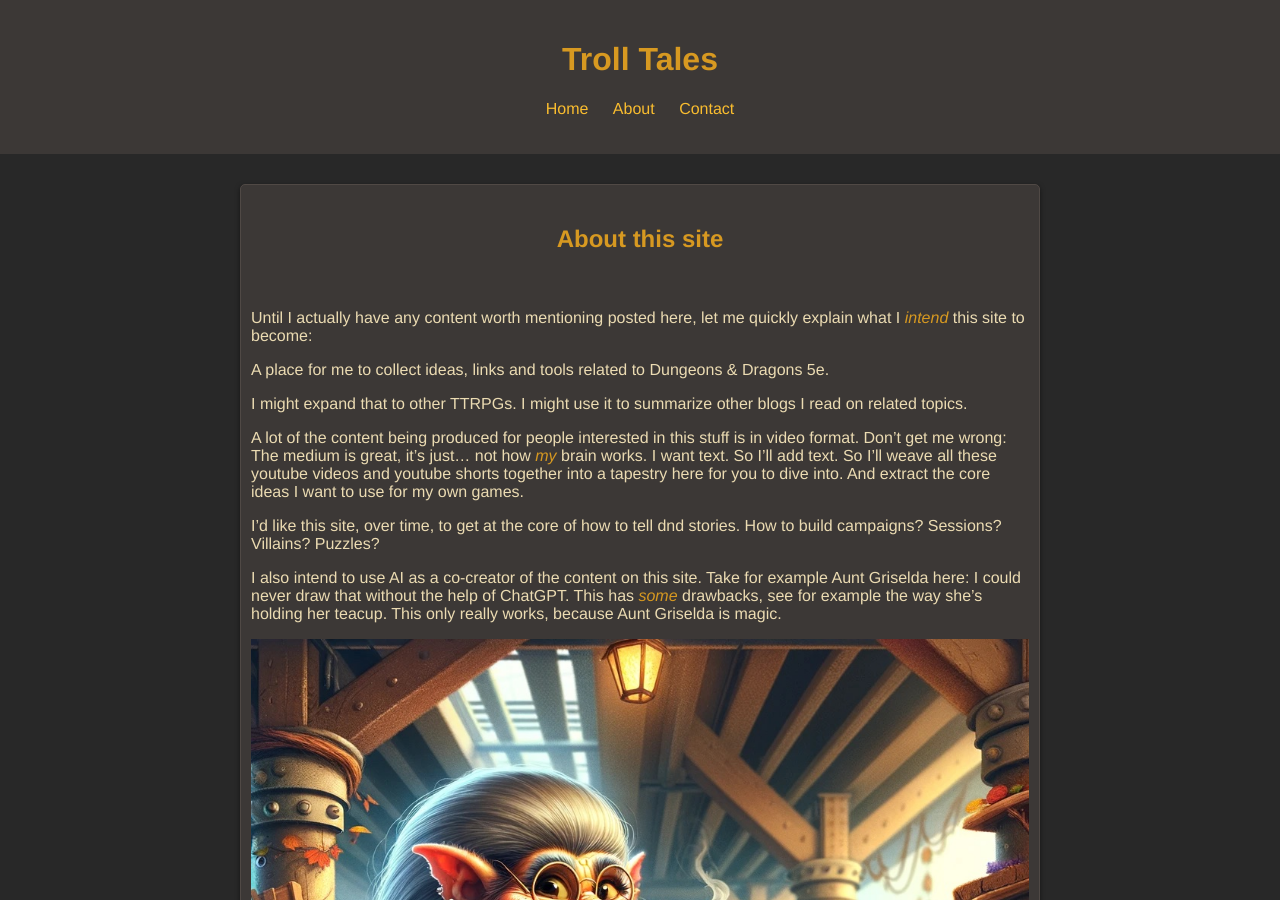
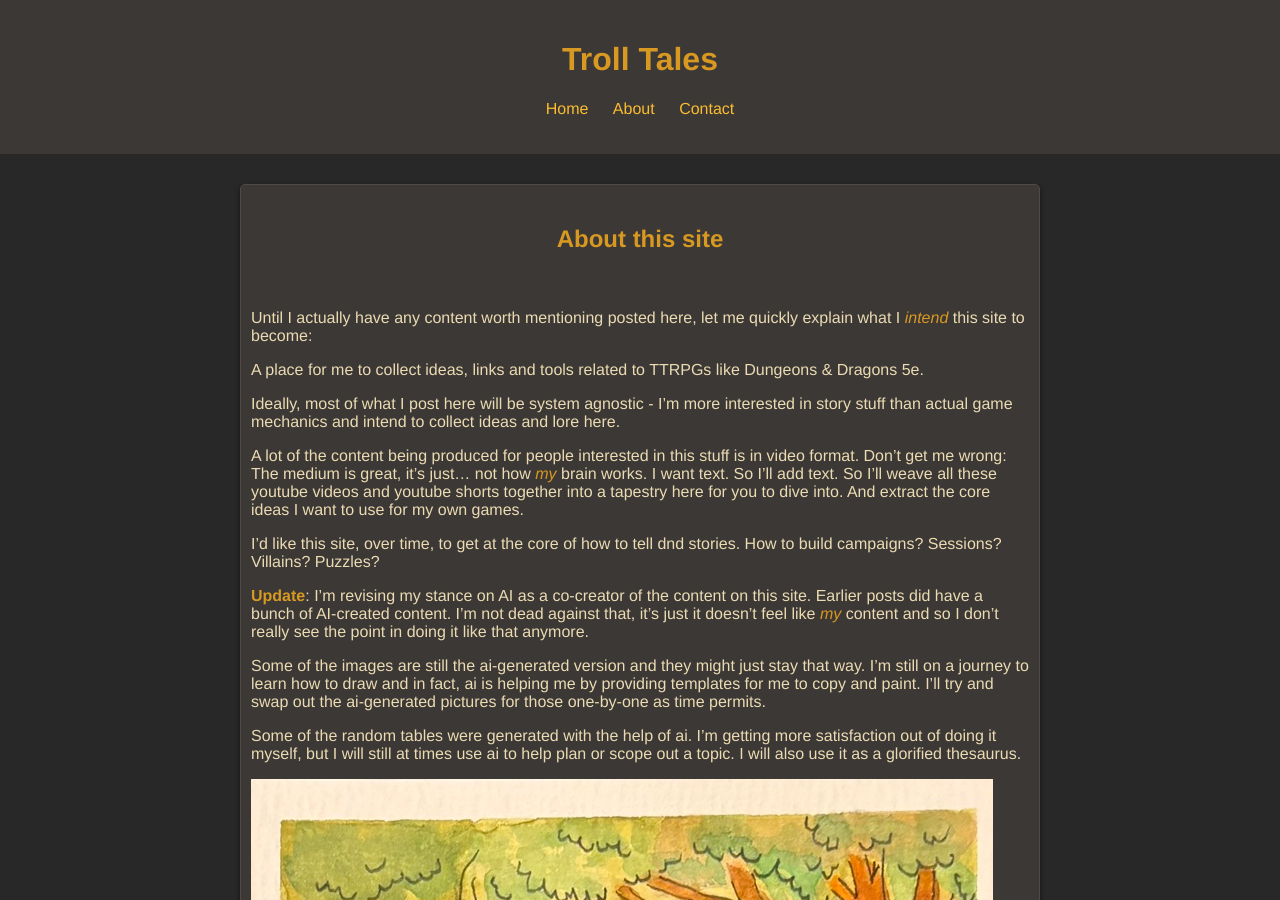
Before and after one commit to daren-thomas/troll-tales, a Jekyll site: the page built from pages/about.md, in a window 1280 px wide and 900 px high. Built offline with Jekyll 4.4.1, drawn with Linux system fonts in a browser that asks for light colours.

Commit message:
granny-toadstool in about.md

```diff
--- a/pages/about.md
+++ b/pages/about.md
@@ -5,18 +5,18 @@ title: About this site
 
 Until I actually have any content worth mentioning posted here, let me quickly explain what I _intend_ this site to become:
 
-A place for me to collect ideas, links and tools related to Dungeons & Dragons 5e.
+A place for me to collect ideas, links and tools related to TTRPGs like Dungeons & Dragons 5e.
 
-I might expand that to other TTRPGs. I might use it to summarize other blogs I read on related topics.
+Ideally, most of what I post here will be system agnostic - I'm more interested in story stuff than actual game mechanics and intend to collect ideas and lore here.
 
-A lot of the content being produced for people interested in this stuff is in video format. Don't get me wrong: The medium
-is great, it's just... not how _my_ brain works. I want text. So I'll add text. So I'll weave all these youtube videos
-and youtube shorts together into a tapestry here for you to dive into. And extract the core ideas I want to use for my own games.
+A lot of the content being produced for people interested in this stuff is in video format. Don't get me wrong: The medium is great, it's just... not how _my_ brain works. I want text. So I'll add text. So I'll weave all these youtube videos and youtube shorts together into a tapestry here for you to dive into. And extract the core ideas I want to use for my own games.
 
 I'd like this site, over time, to get at the core of how to tell dnd stories. How to build campaigns? Sessions? Villains? Puzzles?
 
-I also intend to use AI as a co-creator of the content on this site. Take for example Aunt Griselda here: I could never draw that without
-the help of ChatGPT. This has _some_ drawbacks, see for example the way she's holding her teacup. This only really works, because Aunt Griselda
-is magic.
+**Update**: I'm revising my stance on AI as a co-creator of the content on this site. Earlier posts did have a bunch of AI-created content. I'm not dead against that, it's just it doesn't feel like _my_ content and so I don't really see the point in doing it like that anymore.
 
-![Aunt Griselda drinking tea]({{ 'assets/images/aunt-griselda.jpeg' | relative_url }})
+Some of the images are still the ai-generated version and they might just stay that way. I'm still on a journey to learn how to draw and in fact, ai is helping me by providing templates for me to copy and paint. I'll try and swap out the ai-generated pictures for those one-by-one as time permits.
+
+Some of the random tables were generated with the help of ai. I'm getting more satisfaction out of doing it myself, but I will still at times use ai to help plan or scope out a topic. I will also use it as a glorified thesaurus.
+
+![Granny Toadstool drinking tea]({{ 'assets/images/granny-toadstool.jpeg' | relative_url }})
```
Also changed, not shown: _posts/2025/12/2025-12-26-the-beanstalk-clearing.md (+2 -3 lines), _posts/2026/01/2026-01-25-the-giant-s-garden.md (+1 -1 lines), assets/images/granny-toadstool.jpeg (added).
